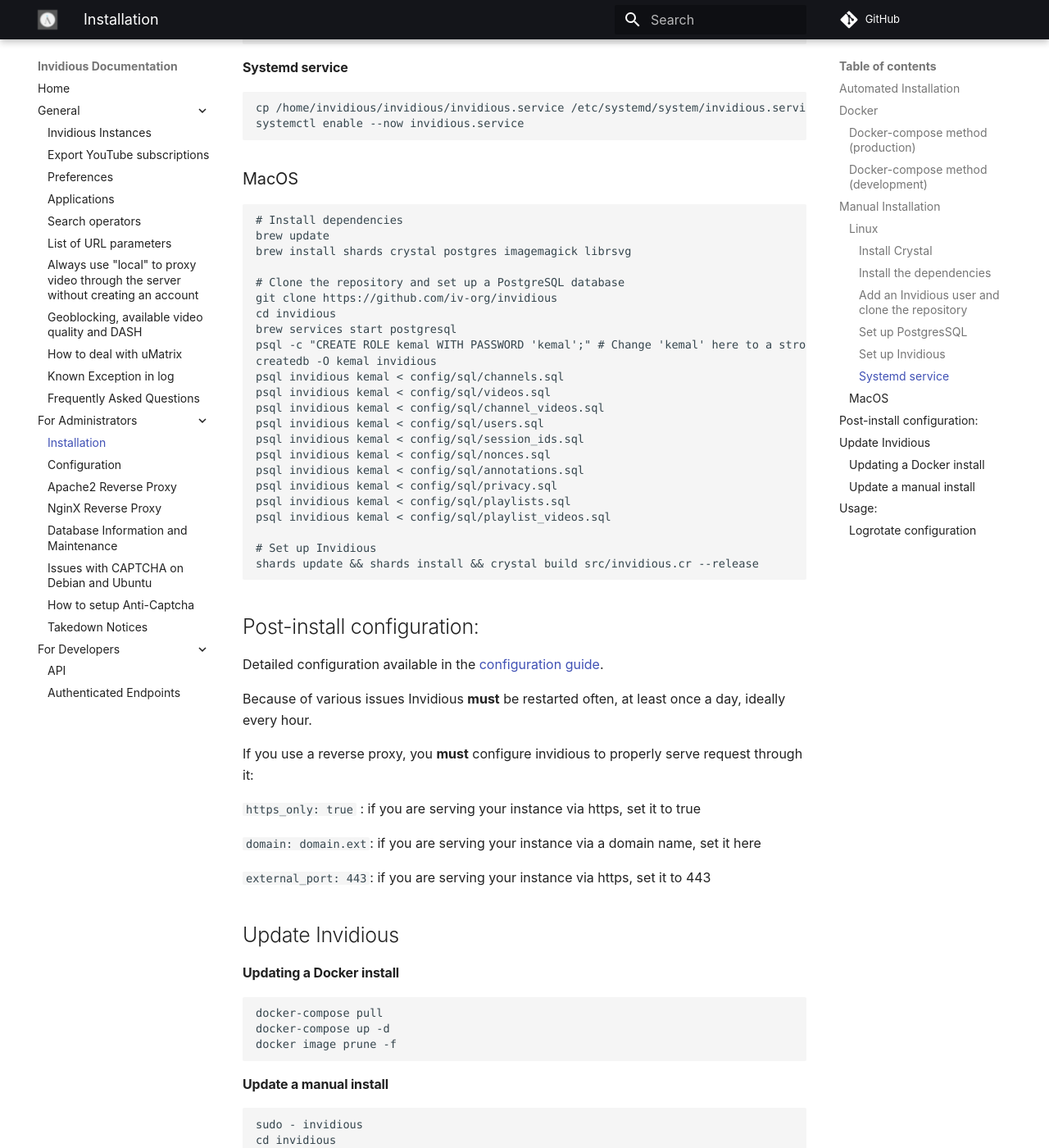
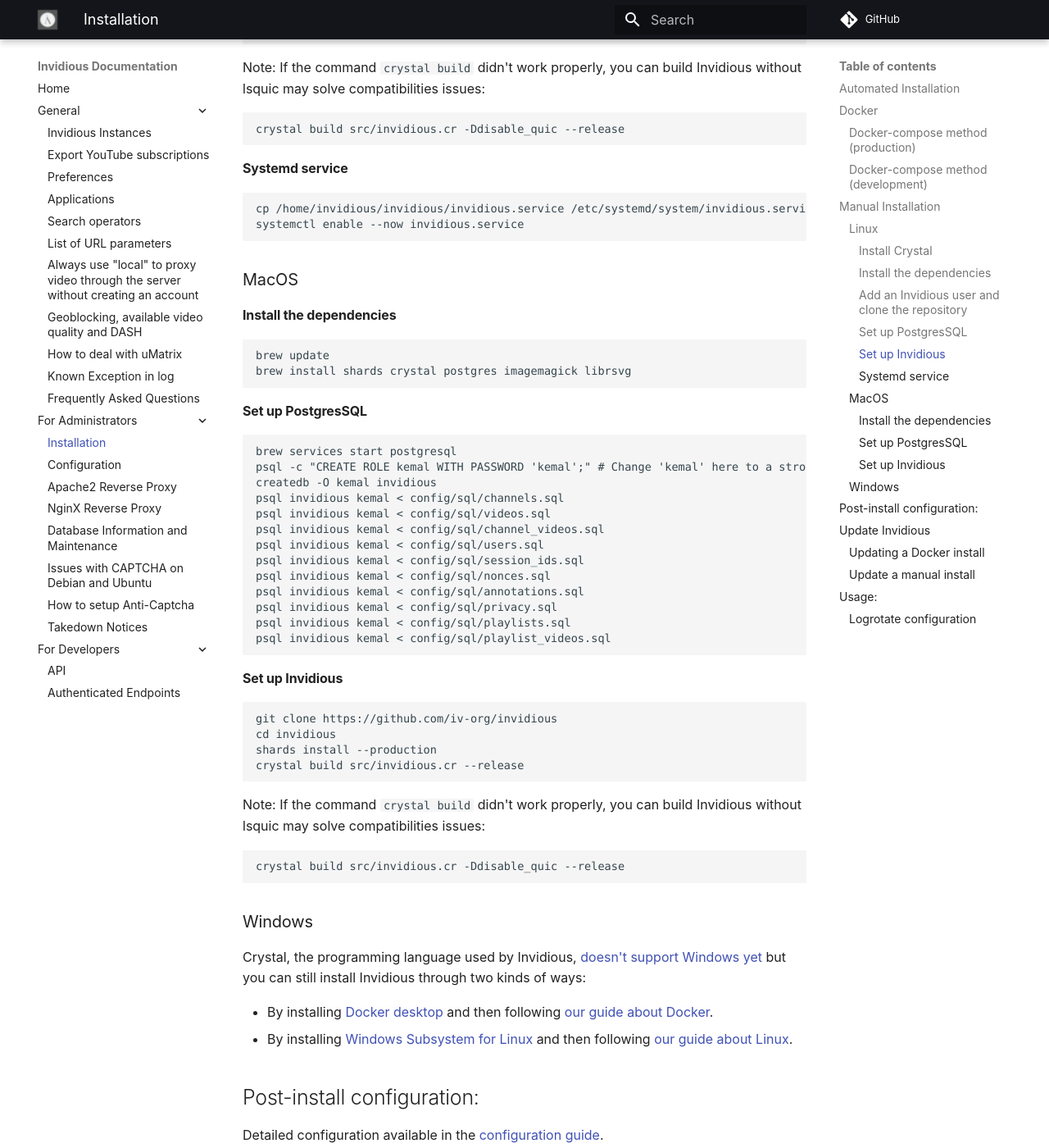
Before and after one commit to iv-org/documentation, an MkDocs documentation site: the page built from docs/installation.md, in a window 1280 px wide and 1400 px high, scrolled down 3659 px. Shown: the whole window at 82% size. Built offline with MkDocs 1.6.1 and Material for MkDocs 9.7.7, drawn with Linux system fonts in a browser that asks for light colours; comment, search, counter and statistics services are not loaded.

Commit message:
Add note about lsquic and add guide for windows

````diff
--- a/docs/installation.md
+++ b/docs/installation.md
@@ -165,6 +165,12 @@
 exit
 ```
 
+Note: If the command `crystal build` didn't work properly, you can build Invidious without lsquic may solve compatibilities issues:
+
+```bash
+crystal build src/invidious.cr -Ddisable_quic --release
+```
+
 #### Systemd service
 
 ```bash
@@ -174,14 +180,16 @@
 
 ### MacOS
 
+#### Install the dependencies
+
 ```bash
-# Install dependencies
 brew update
 brew install shards crystal postgres imagemagick librsvg
+```
 
-# Clone the repository and set up a PostgreSQL database
-git clone https://github.com/iv-org/invidious
-cd invidious
+#### Set up PostgresSQL
+
+```bash
 brew services start postgresql
 psql -c "CREATE ROLE kemal WITH PASSWORD 'kemal';" # Change 'kemal' here to a stronger password, and update `password` in config/config.yml
 createdb -O kemal invidious
@@ -195,10 +203,29 @@
 psql invidious kemal < config/sql/privacy.sql
 psql invidious kemal < config/sql/playlists.sql
 psql invidious kemal < config/sql/playlist_videos.sql
+```
 
-# Set up Invidious
-shards update && shards install && crystal build src/invidious.cr --release
+#### Set up Invidious
+
+```bash
+git clone https://github.com/iv-org/invidious
+cd invidious
+shards install --production
+crystal build src/invidious.cr --release
 ```
+
+Note: If the command `crystal build` didn't work properly, you can build Invidious without lsquic may solve compatibilities issues:
+
+```bash
+crystal build src/invidious.cr -Ddisable_quic --release
+```
+
+### Windows
+
+Crystal, the programming language used by Invidious, [doesn't support Windows yet](https://github.com/crystal-lang/crystal/issues/5430) but you can still install Invidious through two kinds of ways:
+
+- By installing [Docker desktop](https://docs.docker.com/desktop/install/windows-install/) and then following [our guide about Docker](#docker).
+- By installing [Windows Subsystem for Linux](https://msdn.microsoft.com/en-us/commandline/wsl/about) and then following [our guide about Linux](#linux).
 
 ## Post-install configuration:
 
````
